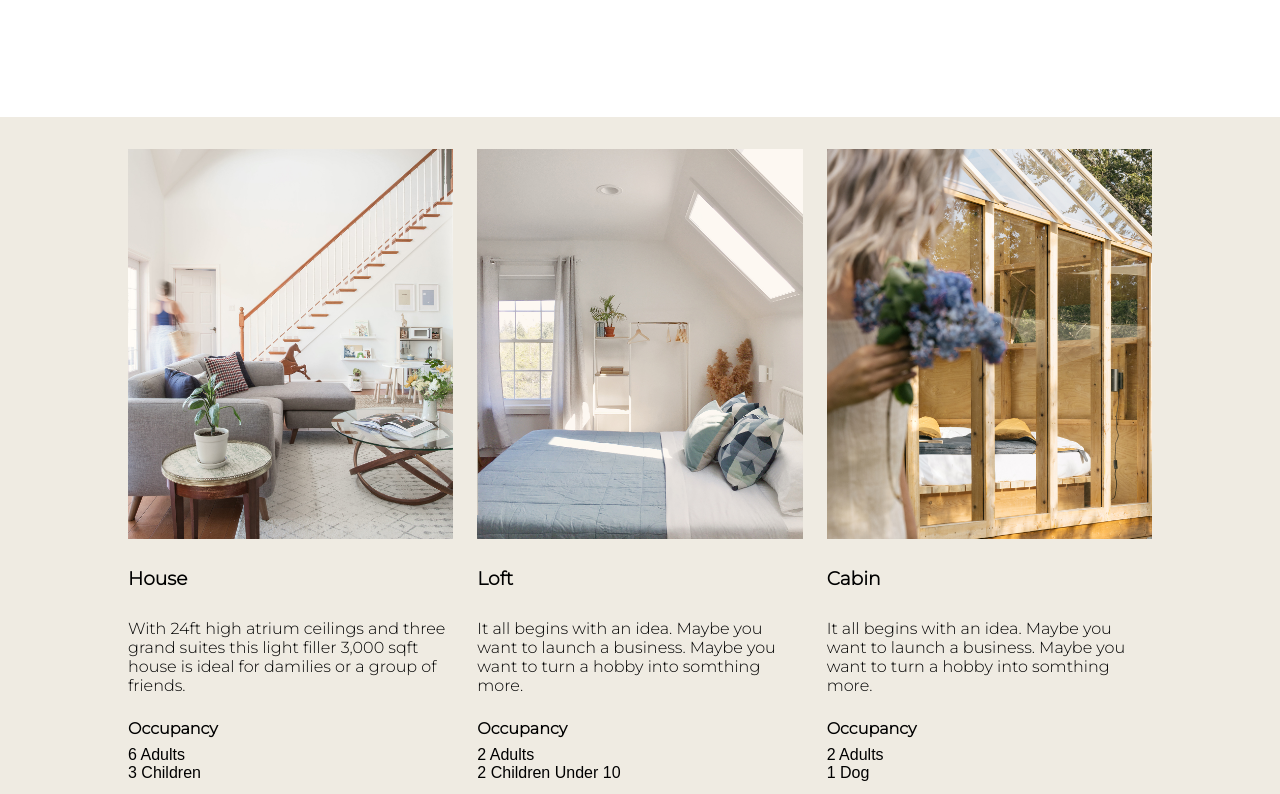
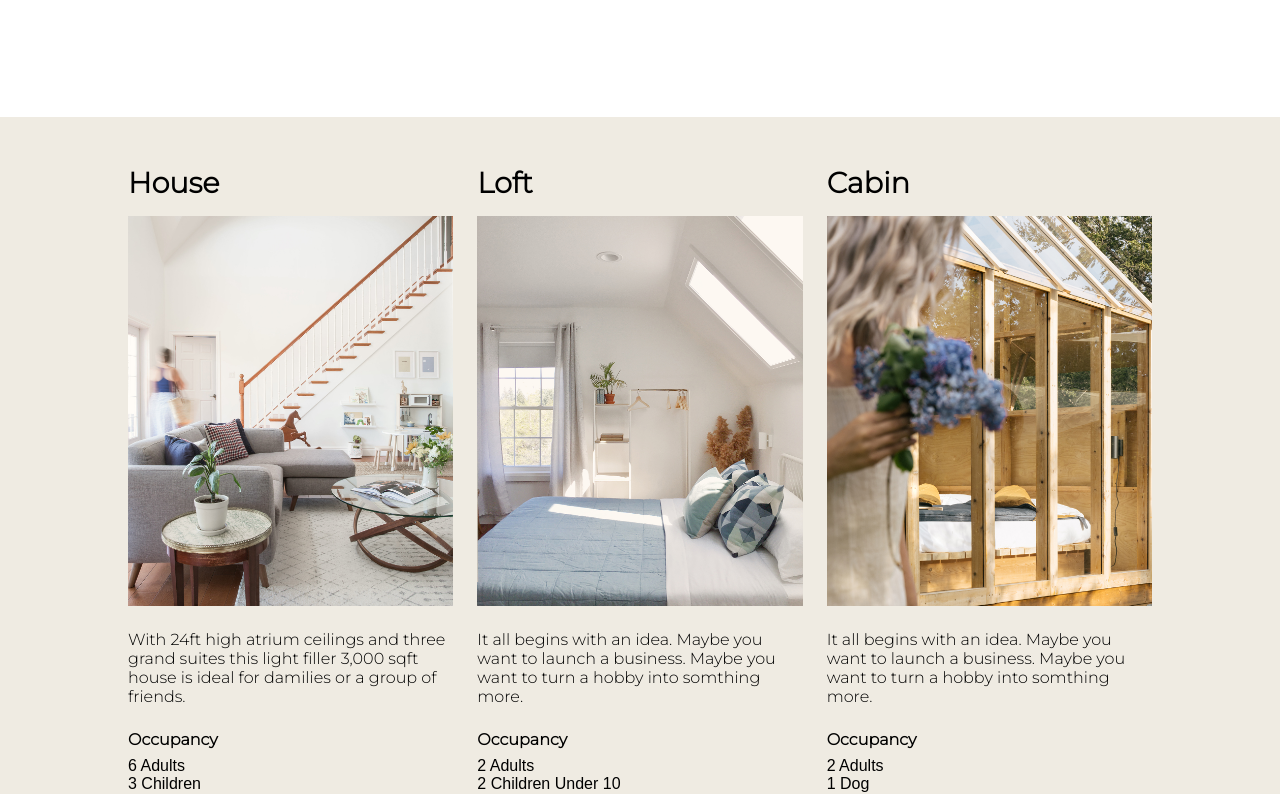
Before and after one commit to Jam52/the-edward, a React (Create React App) app: page / in a window 1280 px wide. Shown: the part 1601-2395 px from the top of the page. Built offline with nearby package versions, Linux system fonts and the light colour scheme; a web font is replaced by a local one.

Commit message:
Move header to top in OverviewCard

```diff
--- a/src/components/OverviewCard/OverviewCard.js
+++ b/src/components/OverviewCard/OverviewCard.js
@@ -6,10 +6,12 @@ import Button from '../Button/Button';
 const OverviewCard = (props) => {
   return (
     <div data-testid="component-overview-card" className={styles.overview}>
+      <h3 data-testid="room-name" className={styles.overview_header}>
+        {props.roomName}
+      </h3>
       <div className={styles.overview_img}>
         <img src={props.img} alt={props.imgAlt} data-testid="image" />
       </div>
-      <h3 data-testid="room-name">{props.roomName}</h3>
       <p data-testid="overview">{props.overview}</p>
       <h4>Occupancy</h4>
       <ul data-testid="occupancy" className={styles.occupancy}>
--- a/src/components/OverviewCard/OverviewCard.module.scss
+++ b/src/components/OverviewCard/OverviewCard.module.scss
@@ -1,5 +1,12 @@
+@import '../../CSS/base';
+
 .overview {
   width: 100%;
+
+  &_header {
+    font-size: 1.8rem;
+    margin: 1rem 0;
+  }
 
   &_img {
     position: relative;
@@ -9,6 +16,7 @@
     display: flex;
     justify-content: center;
     align-items: center;
+    margin-bottom: 1.5rem;
 
     img {
       position: absolute;
```
